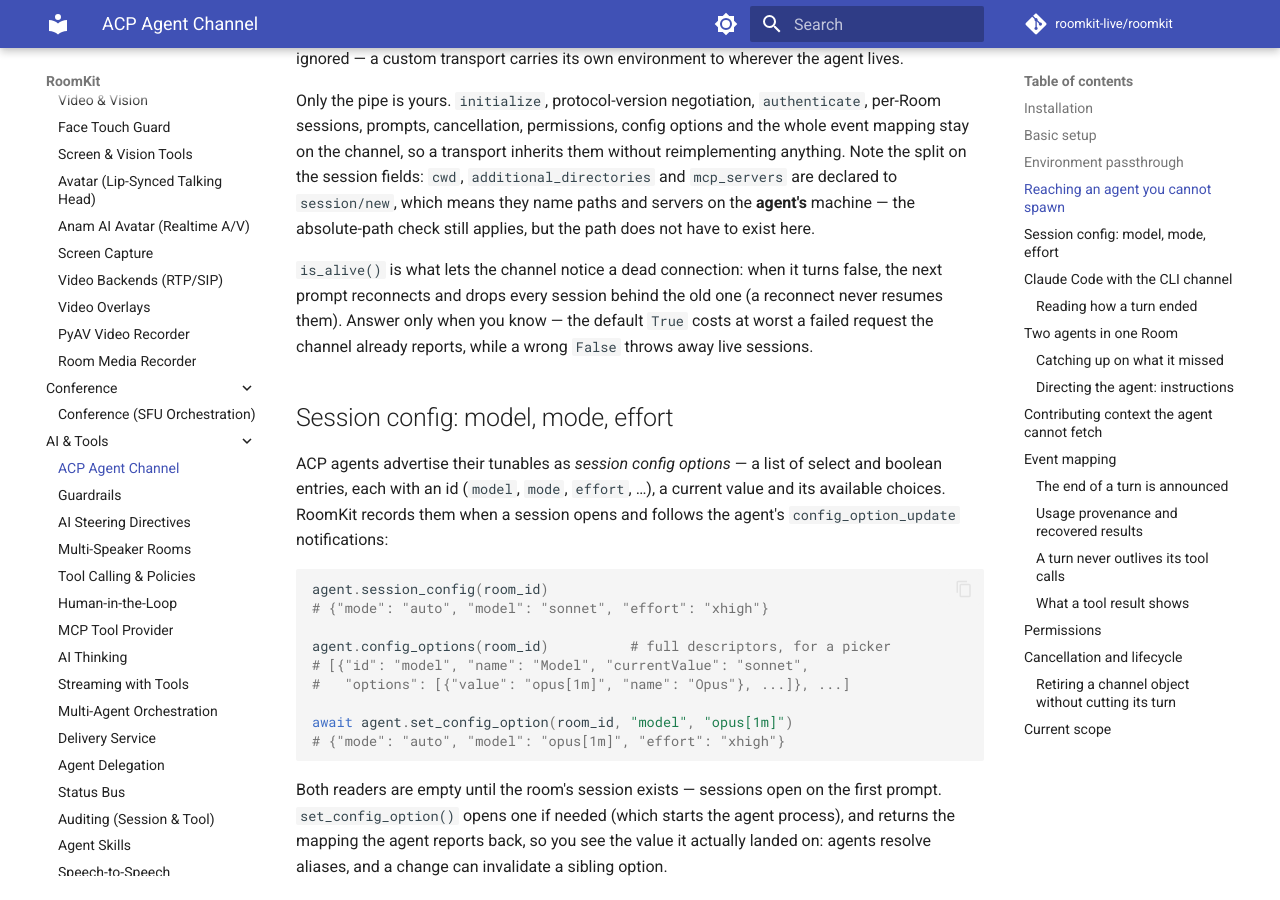
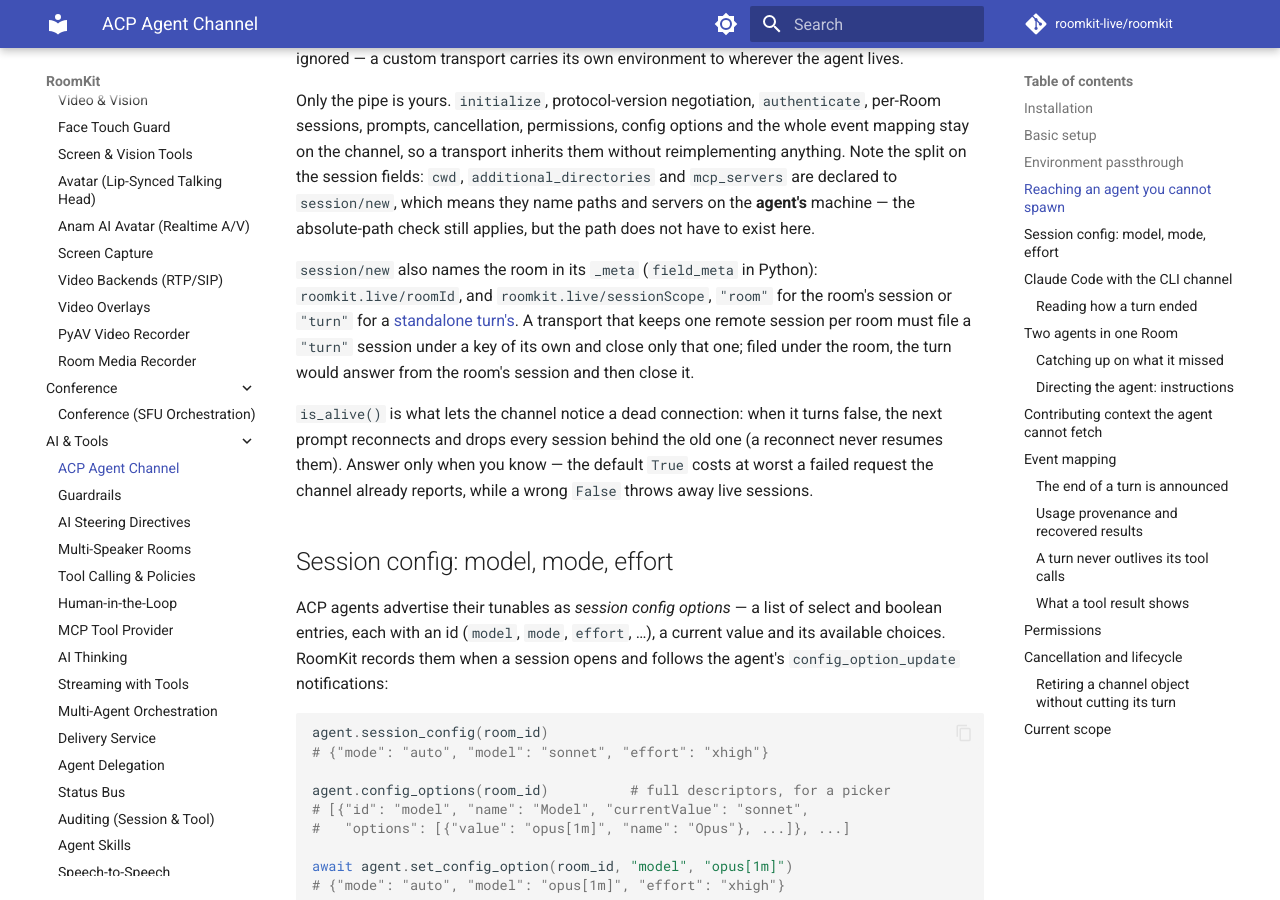
Before and after one commit to roomkit-live/roomkit-docs, an MkDocs documentation site: the page built from docs/guides/acp-channel.md, in a window 1280 px wide and 900 px high, scrolled down 2700 px. Built offline with MkDocs 1.6.1 and Material for MkDocs 9.7.7, drawn with Linux system fonts in a browser that asks for light colours; comment, search, counter and statistics services are not loaded; some of the changed text lies outside the part shown.

Commit message:
docs(acp): a standalone turn's session/new says it is the turn's (RMK-225)

```diff
--- a/docs/guides/acp-channel.md
+++ b/docs/guides/acp-channel.md
@@ -138,6 +138,13 @@ them without reimplementing anything. Note the split on the session fields:
 `session/new`, which means they name paths and servers on the **agent's**
 machine — the absolute-path check still applies, but the path does not have to
 exist here.
+
+`session/new` also names the room in its `_meta` (`field_meta` in Python):
+`roomkit.live/roomId`, and `roomkit.live/sessionScope`, `"room"` for the
+room's session or `"turn"` for a [standalone turn's](#directing-the-agent-instructions).
+A transport that keeps one remote session per room must file a `"turn"` session
+under a key of its own and close only that one; filed under the room, the turn
+would answer from the room's session and then close it.
 
 `is_alive()` is what lets the channel notice a dead connection: when it turns
 false, the next prompt reconnects and drops every session behind the old one (a
@@ -414,7 +421,9 @@ session opened for that turn and closed after it:
 - the turn session takes the room session's configuration (`model`, `mode`)
   where the agent accepts it, and host-contributed blocks still open the
   prompt;
-- `cancel(room_id)` stops it like any other turn of the room.
+- `cancel(room_id)` stops it like any other turn of the room;
+- its `session/new` says `roomkit.live/sessionScope: "turn"`, so a transport
+  that files sessions by room keeps it apart from the room's.
 
 Opening a session costs what it costs on your agent (MCP servers reconnect), so
 keep standalone for passes that need a blank page, such as a summary re-run.
```
